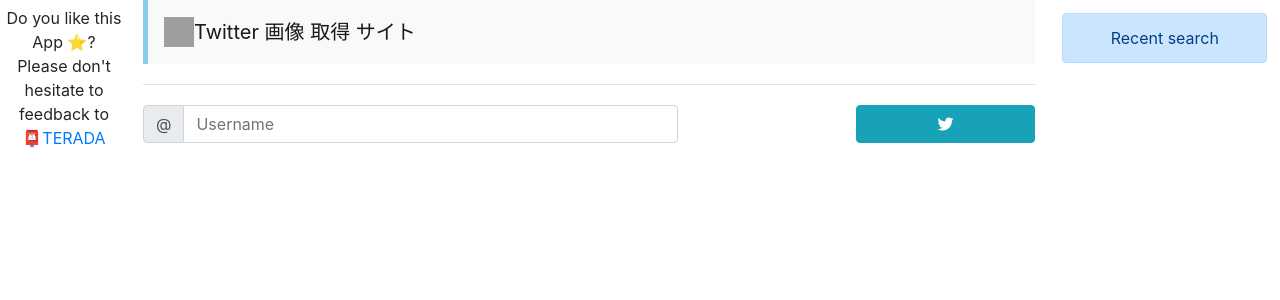
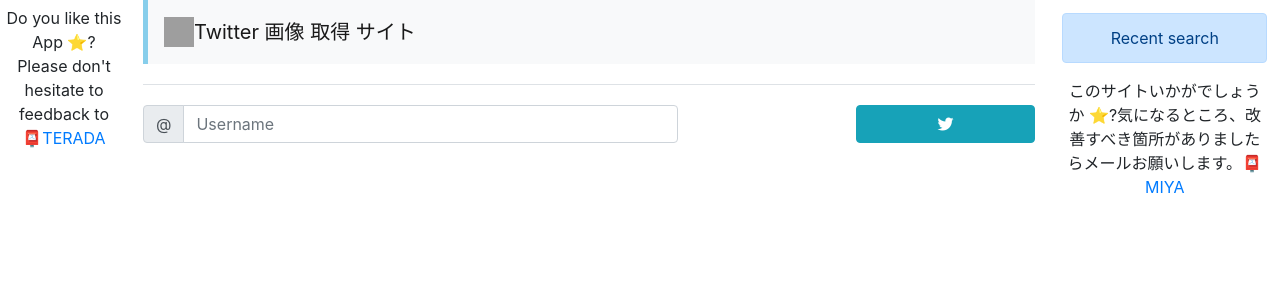
Before and after one commit to TERADA-DANTE/IdolMasterFE, a React (Create React App) app: page / in a window 1280 px wide. Shown: the top 300 px of the page. Built offline with nearby package versions, Linux system fonts and the light colour scheme; no server answers; grey boxes are pictures that could not be loaded.

Commit message:
Update Right.js

```diff
--- a/src/components/Right.js
+++ b/src/components/Right.js
@@ -1,5 +1,5 @@
 import React from 'react'
-import HistoryList from './HistoryList'
+// import HistoryList from './HistoryList'
 import '../assets/css/Right.css'
 
 function Right(props) {
@@ -8,7 +8,8 @@
             <div className='rightContent'>
                 <div className='alert alert-primary text-center'>Recent search</div>
                 <ul className='list-group list-group-flush text-center' onClick={props.handleClick}>
-                    {props.history ? < HistoryList handleClick={props.handleClick} history={props.history} /> : null}
+                    <span>このサイトいかがでしょうか ⭐?気になるところ、改善すべき箇所がありましたらメールお願いします。📮<a href="mailto:terada.syun.kim@gmail.com">MIYA</a></span>
+                    {/*props.history ? < HistoryList handleClick={props.handleClick} history={props.history} /> : null*/}
                 </ul>
             </div>
         </div >
```
